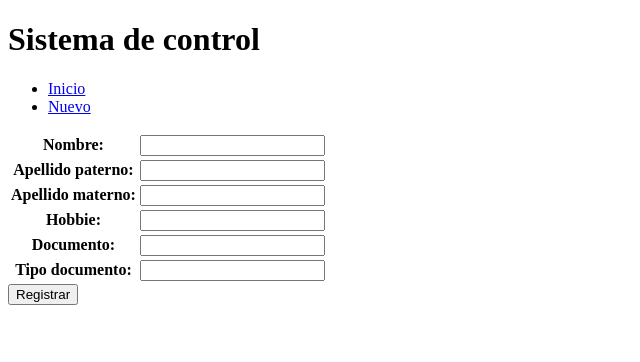
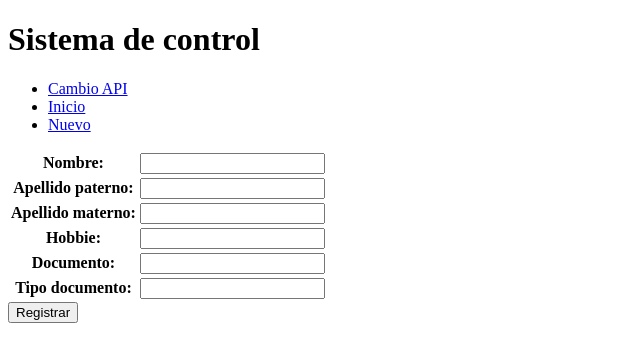
Before and after one commit to ReymundoB/Prueba_rest, a Django app: page /personal/agregar/ in a window 1280 px wide. Shown: the top 362 px of the page, without its empty margins (0-640 px from the left). Run offline with Django 4.2, Linux system fonts and the light colour scheme; parts of the project's set-up code (start-up, migrations or seed data) failed here and were passed over.

Commit message:
add- swagger in API and url in personal/

```diff
--- a/api/urls.py
+++ b/api/urls.py
@@ -1,10 +1,12 @@
 from rest_framework import routers
 from .api import ApiViewSet
+#from api import views
 
 router = routers.DefaultRouter()
 
 #indicamos la ruta,trabaja con el conjunto de datos de viewset, nombre de la ruta
-router.register('final/api',ApiViewSet, 'final')
+router.register('persona',ApiViewSet, 'final')
+#router.register('v1',views.PersonaViewSet, 'final')
 
 #indicamos que las rutas se encarga de generarlas el router
 urlpatterns = router.urls
--- a/final/urls.py
+++ b/final/urls.py
@@ -16,9 +16,16 @@ Including another URLconf
 """
 from django.contrib import admin
 from django.urls import path,include
+from drf_spectacular.views import SpectacularAPIView,SpectacularRedocView, SpectacularSwaggerView
 
 urlpatterns = [
     path('admin/', admin.site.urls),
     path('personal/', include('personal.urls')),
-    path('', include('api.urls')),
+    path('api/', include('api.urls')),
+    path('api/schema',SpectacularAPIView.as_view(),name="schema" ),
+    path('api/schema/swagger-ui/',SpectacularSwaggerView.as_view(url_name='schema'), name='swagger-ui' ),
+    path('api/schema/redoc/',SpectacularRedocView.as_view(url_name='schema'),name='redoc' ),
+
+
+
 ]
--- a/templates/personal/partials/nav.html
+++ b/templates/personal/partials/nav.html
@@ -1,5 +1,6 @@
 <nav>
     <ul>
+        <li><a href="/api/schema/swagger-ui/#/">Cambio API </a></li>
         <li><a href="{% url 'index_personal' %}">Inicio</a></li>
         <li><a href="{% url 'nuevo' %}">Nuevo</a></li>
     </ul>
```
Also changed, not shown: api/views.py (+9 -1 lines), final/settings.py (+15 -0 lines).
